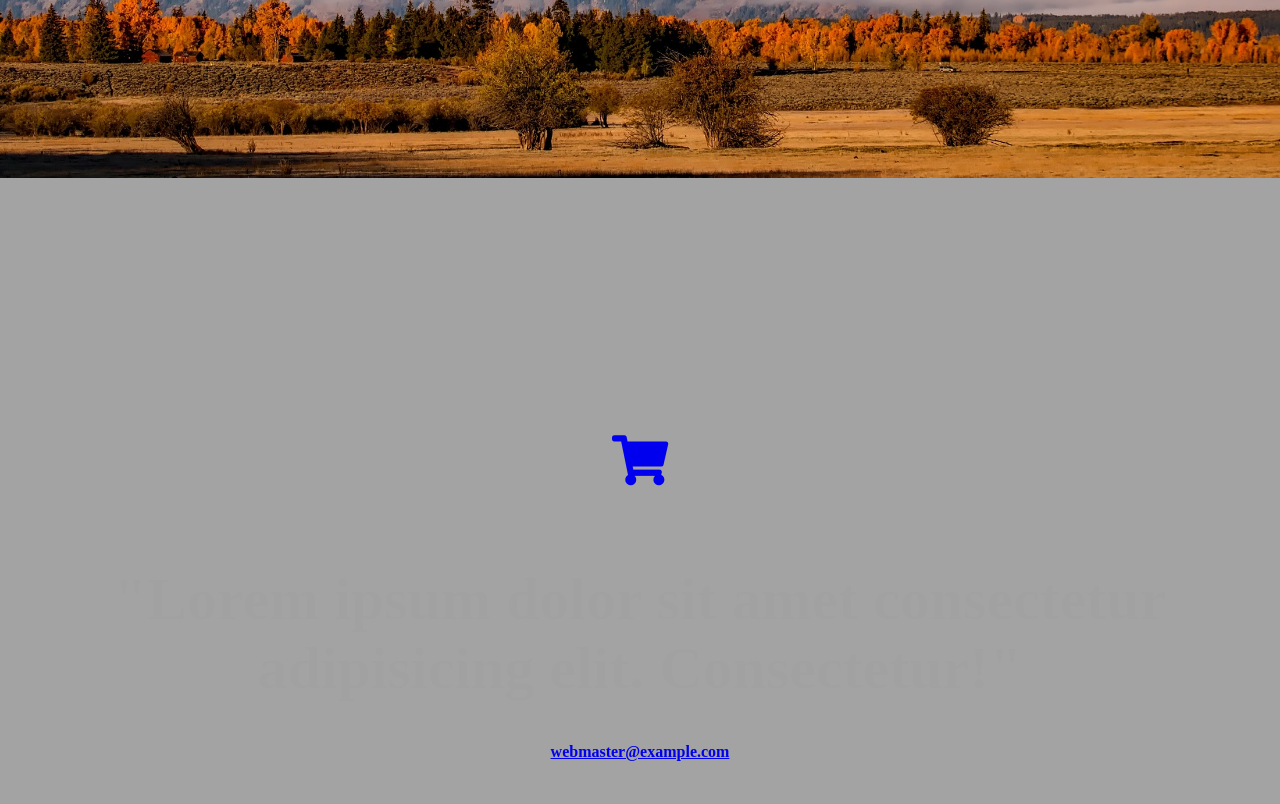
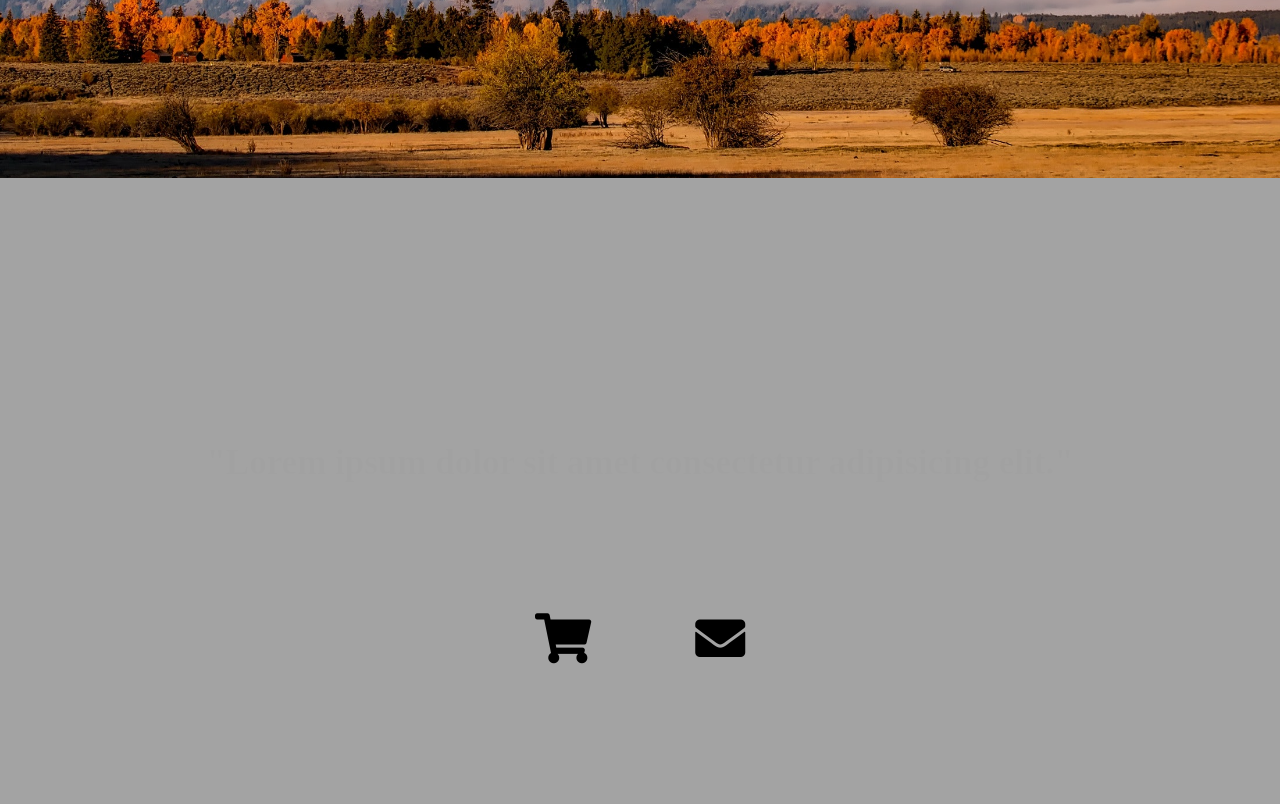
Before and after one commit to CarlosSolisMDQ/Practica-css-js-html-2, a plain HTML site: page index.html in a window 1280 px wide. Shown: the part 2222-3026 px from the top of the page. Drawn offline with nearby package versions, Linux system fonts and the light colour scheme.

Commit message:
arreglo de los iconos provisorios del footer

```diff
--- a/index.html
+++ b/index.html
@@ -51,18 +51,22 @@
     </div>
     <div class="container" id="contacto" >
 
-        <a href="#"><i class="fa fa-shopping-cart"></i></a>
-
         <h2 class="quotes">"Lorem ipsum dolor sit amet consectetur adipisicing elit."</h2>
-        <h2 class="quotes">"Lorem ipsum dolor sit amet consectetur adipisicing elit. Consectetur!"</h2>
-
+        <h2 class="quotes">"Lorem ipsum dolor sit amet consectetur adipisicing elit."</h2>
         <h2 class="quotes">"Lorem ipsum dolor sit amet consectetur adipisicing."</h2>
         <h2 class="quotes">"Lorem ipsum dolor sit amet consectetur."</h2>
         <h2 class="quotes">"Lorem ipsum, dolor sit amet consectetur adipisicing."</h2>
-
-        <a href="mailto:webmaster@example.com">webmaster@example.com</a>
+    <address>
+        <a href="#"><i class="fa fa-shopping-cart"></i></a>
+        <a href="mailto:webmaster@example.com"><i class="fa fa-envelope"></i></a>
+    </address>
 
     </div>
+
+
+
+
+
 
 <!--No me queda otra que poner esta funcion autoejecutable en el index porque si la llamo desde el main no funciona-->
 
--- a/styles.css
+++ b/styles.css
@@ -149,32 +149,36 @@ div:nth-child(4) a i {
 
 div:nth-child(4) a i:hover {
     padding: 40px;
-    border: 2px solis black;
+    border: 2px solid black;
 }
 
 
 
 div:nth-child(5) {
+
     background-color: rgb(163, 163, 163);
     color: black;
     display: flex;
     flex-direction: column;
 
-}
-
-div:nth-child(5) a i {
-    font-size: 50px;
-    padding: 40px;
 
 }
 
 div:nth-child(5) a {
-    padding: 40px;
+    margin-top: 80px;
 }
+
+div:nth-child(5) a i {
+    margin-top: 80px;
+    padding: 50px;
+    font-size: 50px;
+    color: black;
+}
+
 
 .quotes {
     display:none;
-    font-size: 60px;
+    font-size: 35px;
     text-align: center;
     margin-left: 20px;
     margin-right: 20px;
```
